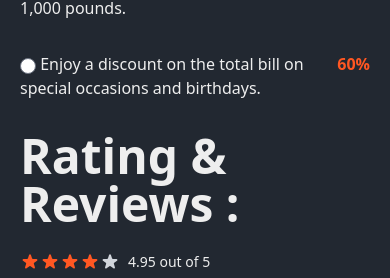
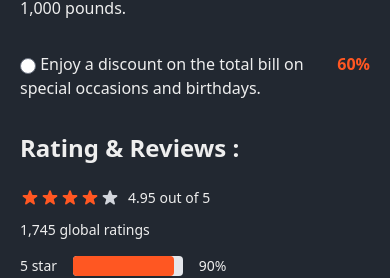
Before and after one commit to abdallamfathy/better-way, a React (Vite) app: page /shop in a window 390 px wide. Shown: the part 1455-1733 px from the top of the page. Built offline with nearby package versions, Linux system fonts and the light colour scheme.

Commit message:
Rates mobVers shopPage

```diff
--- a/src/components/ProductDetails/Rates.jsx
+++ b/src/components/ProductDetails/Rates.jsx
@@ -3,7 +3,7 @@
 const Rates = () => {
   return (
     <div className="Rating">
-              <div className="SubTitle w-full "><h2 className="text-5xl font-semibold">Rating & Reviews :</h2></div>
+              <div className="SubTitle w-full "><h2 className="md:text-5xl text-2xl font-semibold">Rating & Reviews :</h2></div>
               <div className="Stars my-6 text-txt">
 
                 <div className="flex items-center mb-3">
```
